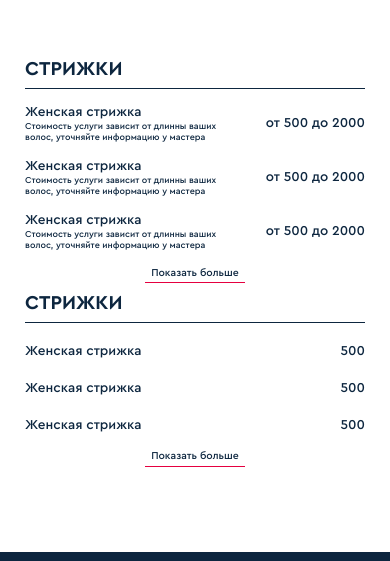
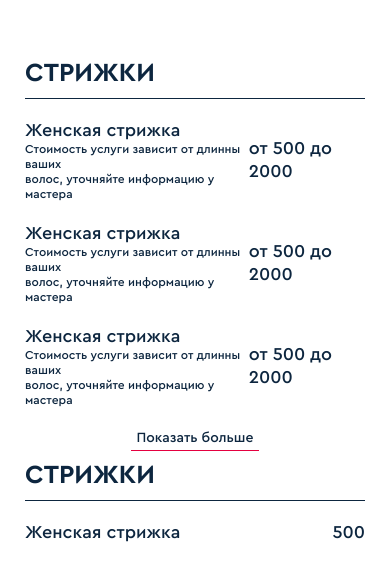
Before and after one commit to AKatelina/2023_10_ChioChio-site, a plain HTML site: page services.html in a window 390 px wide. Shown: the part 834-1395 px from the top of the page. Drawn offline with nearby package versions, Linux system fonts and the light colour scheme; files that its build step writes are made by us from their sources; files whose address does not match are found by name.

Commit message:
change services

```diff
--- a/styles/services.scss
+++ b/styles/services.scss
@@ -416,104 +416,104 @@ $base-color-white: #ffffff;
 //  }
 //}
 
-@media screen and (max-width: 3940px) {
-  .wrap-width {
-    margin: 0 auto;
-    padding: 75px;
+//@media screen and (max-width: 1900px) {
+//  .wrap-width {
+//    margin: 0 auto;
+//    padding: 75px;
+//
+//    max-width: 1250px;
+//  }
+//  // 0.4
+//  #page-title {
+//    h1 {
+//      font-size: 298*0.4px;
+//      padding: 191*0.3px 0 133*0.3px 0;
+//    }
+//  }
+//
+//  #choose-address {
+//    margin: 253*0.4px 0 300*0.4px 0;
+//
+//    .title {
+//      font-size: 130*0.4px;
+//      margin-bottom: 100*0.4px;
+//    }
+//
+//    .choose-town-input {
+//      margin-bottom: 175*0.4px;
+//      padding: 25*0.4px 50*0.4px;
+//      border-radius: 23*0.4px;
+//      border-width: 8*0.4px;
+//      width: 2427*0.4px;
+//      font-size: 95*0.4px;
+//    }
+//
+//    .wrap {
+//      .map {
+//        margin-right: 150*0.4px;
+//        min-width: 1460*0.35px;
+//        height: 1140*0.4px;
+//      }
+//
+//      .days {
+//        font-size: 95*0.4px;
+//      }
+//    }
+//  }
+//
+//  #services1, #services2 {
+//    .header {
+//      padding-bottom: 40*0.4px;
+//      margin-bottom: 100*0.4px;
+//      border-width: 5*0.4px;
+//    }
+//
+//    h2 {
+//      font-size: 130*0.4px;
+//    }
+//
+//    .services-wrap {
+//      padding-right: 383*0.4px;
+//      padding-left: 173*0.4px;
+//
+//      .item {
+//        margin-bottom: 100*0.4px;
+//      }
+//
+//      h3 {
+//        font-size: 90*0.4px
+//      }
+//
+//      .description {
+//        font-size: 60*0.4px;
+//      }
+//
+//      .price {
+//        font-size: 90*0.4px
+//      }
+//    }
+//
+//    button {
+//      font-size: 70*0.4px;
+//      border-width: 4*0.4px;
+//      padding-bottom: 16*0.4px;
+//    }
+//  }
+//
+//  #services2 {
+//    margin-top: 40*0.4px;
+//    margin-bottom: 300*0.4px;
+//
+//    .services-wrap {
+//      .item {
+//        margin-top: 100*0.4px;
+//        margin-bottom: 100*0.4px;
+//      }
+//    }
+//  }
+//}
 
-    max-width: 1250px;
-  }
-  // 0.4
-  #page-title {
-    h1 {
-      font-size: 298*0.4px;
-      padding: 191*0.3px 0 133*0.3px 0;
-    }
-  }
-
-  #choose-address {
-    margin: 253*0.4px 0 300*0.4px 0;
-
-    .title {
-      font-size: 130*0.4px;
-      margin-bottom: 100*0.4px;
-    }
-
-    .choose-town-input {
-      margin-bottom: 175*0.4px;
-      padding: 25*0.4px 50*0.4px;
-      border-radius: 23*0.4px;
-      border-width: 8*0.4px;
-      width: 2427*0.4px;
-      font-size: 95*0.4px;
-    }
-
-    .wrap {
-      .map {
-        margin-right: 150*0.4px;
-        min-width: 1460*0.35px;
-        height: 1140*0.4px;
-      }
-
-      .days {
-        font-size: 95*0.4px;
-      }
-    }
-  }
-
-  #services1, #services2 {
-    .header {
-      padding-bottom: 40*0.4px;
-      margin-bottom: 100*0.4px;
-      border-width: 5*0.4px;
-    }
-
-    h2 {
-      font-size: 130*0.4px;
-    }
-
-    .services-wrap {
-      padding-right: 383*0.4px;
-      padding-left: 173*0.4px;
-
-      .item {
-        margin-bottom: 100*0.4px;
-      }
-
-      h3 {
-        font-size: 90*0.4px
-      }
-
-      .description {
-        font-size: 60*0.4px;
-      }
-
-      .price {
-        font-size: 90*0.4px
-      }
-    }
-
-    button {
-      font-size: 70*0.4px;
-      border-width: 4*0.4px;
-      padding-bottom: 16*0.4px;
-    }
-  }
-
-  #services2 {
-    margin-top: 40*0.4px;
-    margin-bottom: 300*0.4px;
-
-    .services-wrap {
-      .item {
-        margin-top: 100*0.4px;
-        margin-bottom: 100*0.4px;
-      }
-    }
-  }
-}
-
-@media screen and (max-width: 1200px) {
+@media screen and (max-width: 3900px) {
   //0.3
   #page-title {
     h1 {
@@ -827,44 +827,44 @@ $base-color-white: #ffffff;
     }
   }
 
-  #services1, #services2 {
-    .header {
-      padding-bottom: 40*0.15px;
-      margin-bottom: 100*0.15px;
-      border-width: 5*0.15px;
-    }
-
-    h2 {
-      font-size: 130*0.15px;
-    }
-
-    .services-wrap {
-      padding-right: 383*0.15px;
-      padding-left: 173*0.15px;
-
-      .item {
-        margin-bottom: 100*0.15px;
-      }
-
-      h3 {
-        font-size: 90*0.15px
-      }
-
-      .description {
-        font-size: 60*0.15px;
-      }
-
-      .price {
-        font-size: 90*0.15px
-      }
-    }
-
-    button {
-      font-size: 70*0.15px;
-      border-width: 4*0.15px;
-      padding-bottom: 16*0.15px;
-    }
-  }
+  //#services1, #services2 {
+  //  .header {
+  //    padding-bottom: 40*0.15px;
+  //    margin-bottom: 100*0.15px;
+  //    border-width: 5*0.15px;
+  //  }
+  //
+  //  h2 {
+  //    font-size: 130*0.15px;
+  //  }
+  //
+  //  .services-wrap {
+  //    padding-right: 383*0.15px;
+  //    padding-left: 173*0.15px;
+  //
+  //    .item {
+  //      margin-bottom: 100*0.15px;
+  //    }
+  //
+  //    h3 {
+  //      font-size: 90*0.15px
+  //    }
+  //
+  //    .description {
+  //      font-size: 60*0.15px;
+  //    }
+  //
+  //    .price {
+  //      font-size: 90*0.15px
+  //    }
+  //  }
+  //
+  //  button {
+  //    font-size: 70*0.15px;
+  //    border-width: 4*0.15px;
+  //    padding-bottom: 16*0.15px;
+  //  }
+  //}
 }
 
 @media screen and (max-width: 480px) {
```
